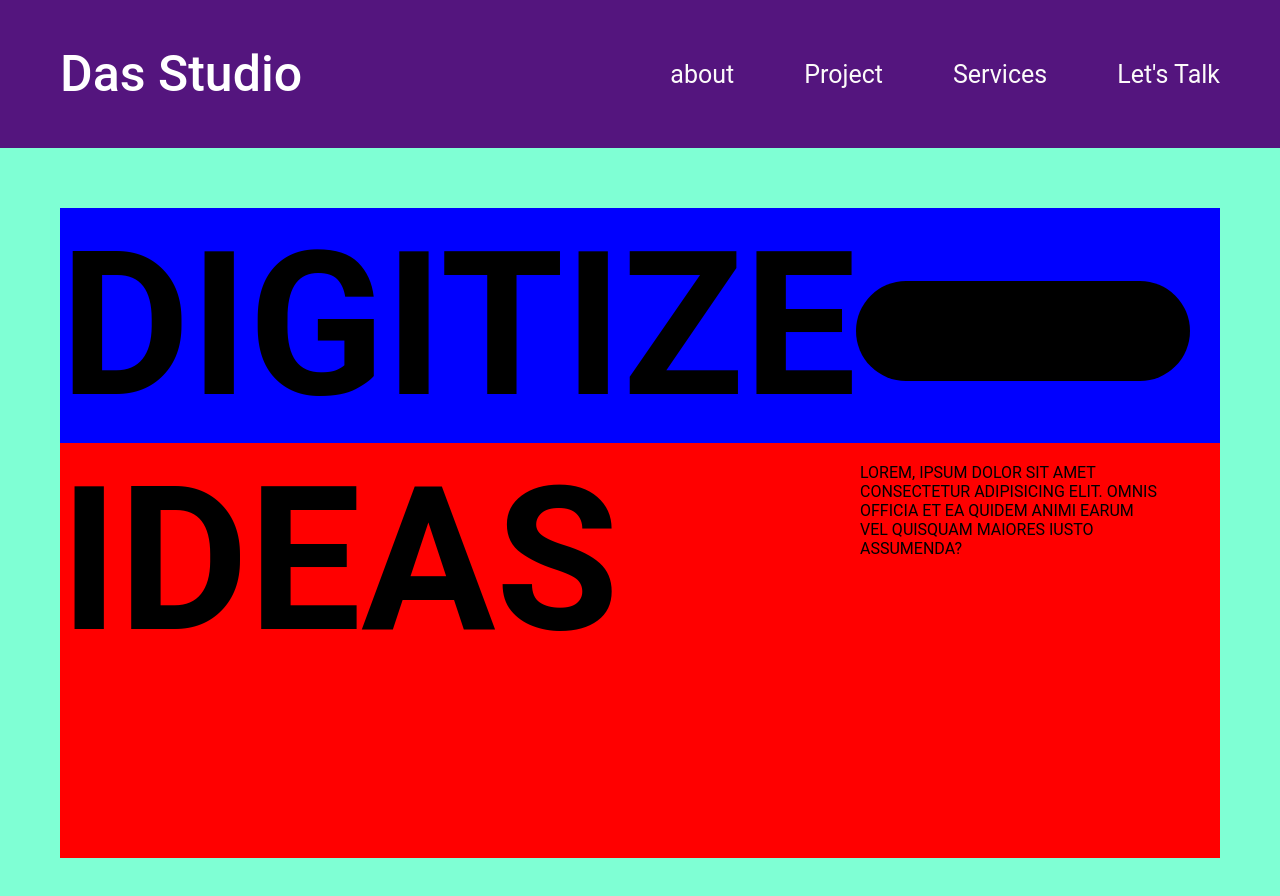
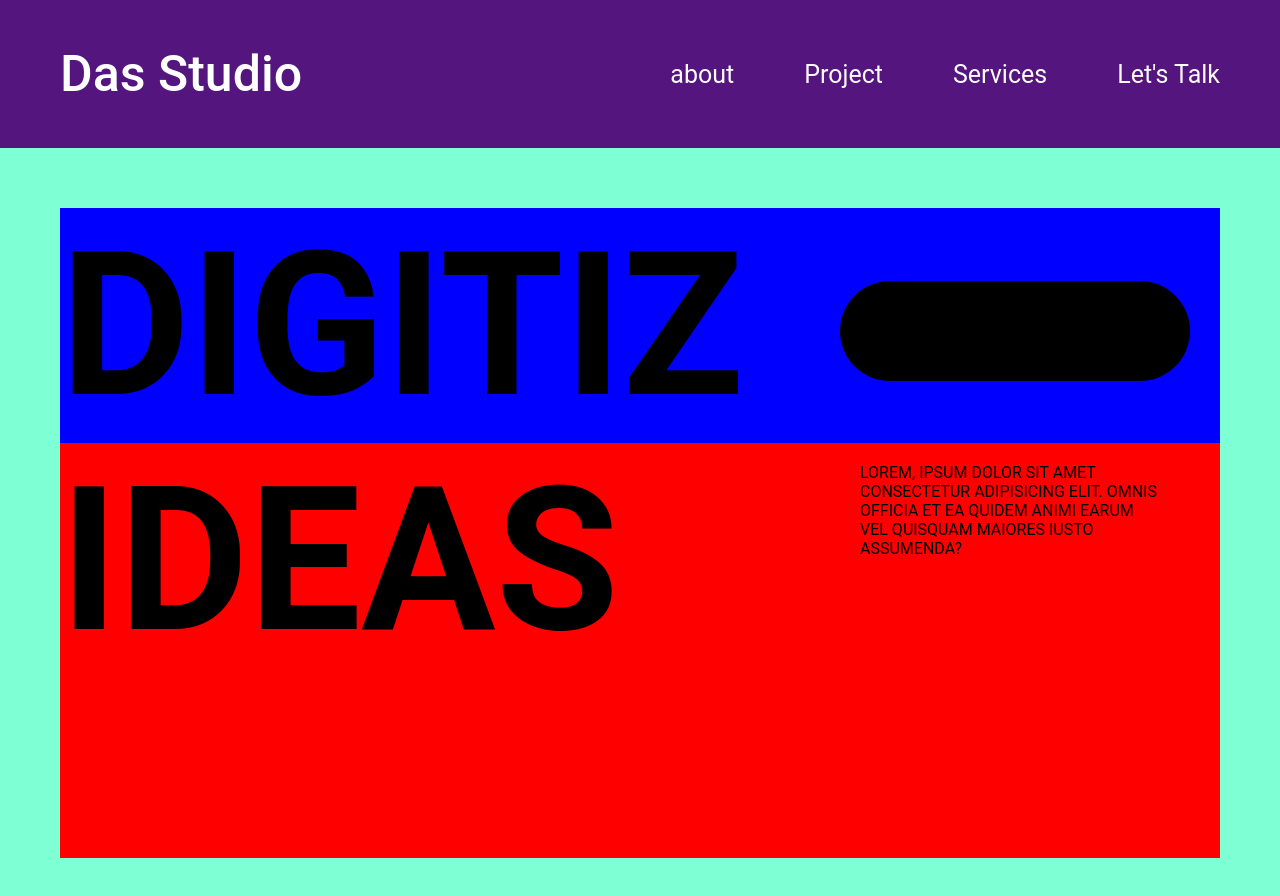
Before and after one commit to Deba8Tech/css-project, a plain HTML site: page text.html in a window 1280 px wide. Drawn offline with Linux system fonts and the light colour scheme; a web font is replaced by a local one.

Commit message:
ja khusi

```diff
--- a/text.html
+++ b/text.html
@@ -20,7 +20,7 @@
         </nav>
         <section>
             <div class="herotext1">
-            <h1>Digitize</h1>
+            <h1>Digitiz</h1>
 
         <div class="video"></div>
     </div>
```
